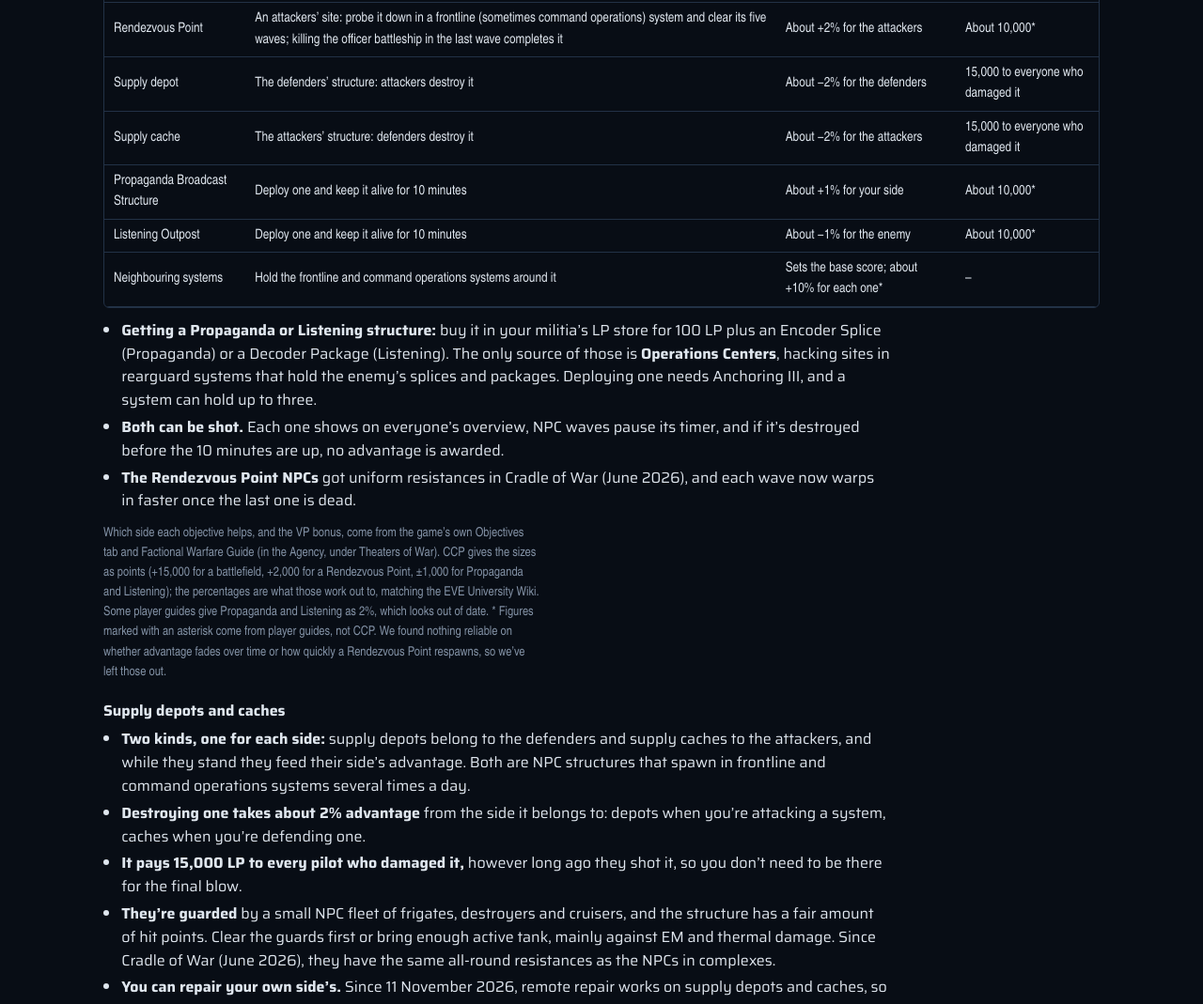
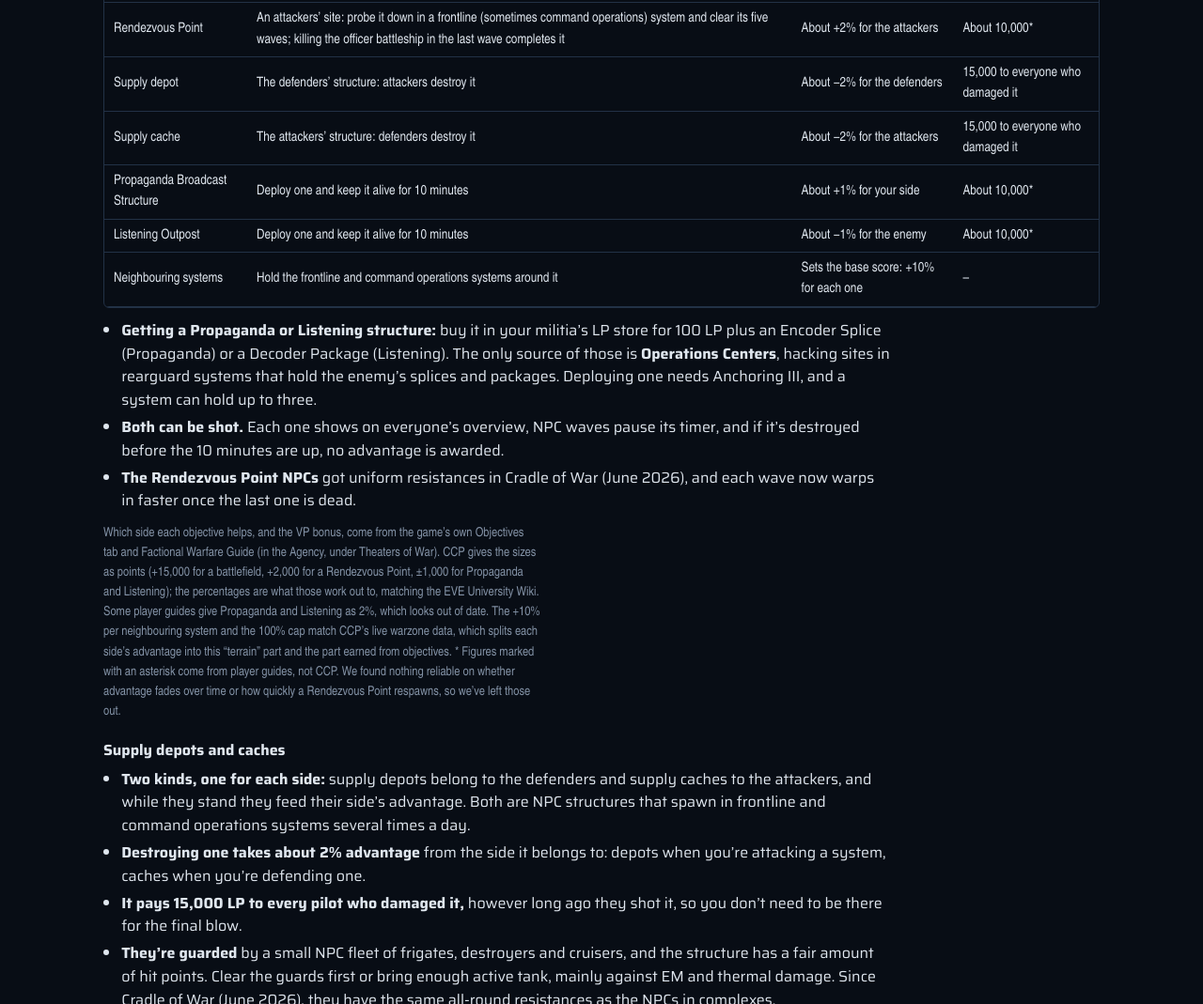
Before and after one commit to LCahst/quiet-space, a plain HTML site: page fw-guide.html in a window 1280 px wide. Shown: the part 9943-11012 px from the top of the page at 94% size. Drawn offline with Linux system fonts and the light colour scheme; a web font is replaced by a local one.

Commit message:
FW guide: confirm +10% advantage per neighbouring system and the 100% cap from CCP's live warzone data

```diff
--- a/fw-guide.html
+++ b/fw-guide.html
@@ -387,7 +387,7 @@ table.agents{border-collapse:collapse;width:100%;min-width:520px;font-family:var
   </ul>
 
   <h2 id="supply-caches">Advantage, supply depots and caches</h2>
-  <p>In every frontline and command operations system, each side has an <b>advantage</b> score, and the side ahead gets a victory point bonus equal to the gap. The in-game guide’s example: if the Amarr hold 30% and the Minmatar 10%, every VP the Amarr earn there gets a 20% bonus. Each system starts with a base score from the friendly frontline and command operations systems around it, and the objectives below move it up or down.</p>
+  <p>In every frontline and command operations system, each side has an <b>advantage</b> score, and the side ahead gets a victory point bonus equal to the gap. The in-game guide’s example: if the Amarr hold 30% and the Minmatar 10%, every VP the Amarr earn there gets a 20% bonus. Each system starts with a base score from the friendly frontline and command operations systems around it, and the objectives below move it up or down, up to a maximum of 100%.</p>
   <p>In each system one side is <b>defending</b> (it holds the system) and the other is <b>attacking</b>, and some objectives only help one of them. To see the scores, open <b>Theaters of War</b>: the <b>Warzone Details</b> tab lists every system’s advantage, and selecting a system shows its advantage tracker.</p>
   <div class="tablewrap">
     <table class="agents">
@@ -399,7 +399,7 @@ table.agents{border-collapse:collapse;width:100%;min-width:520px;font-family:var
         <tr><td>Supply cache</td><td>The attackers’ structure: defenders destroy it</td><td>About −2% for the attackers</td><td>15,000 to everyone who damaged it</td></tr>
         <tr><td>Propaganda Broadcast Structure</td><td>Deploy one and keep it alive for 10 minutes</td><td>About +1% for your side</td><td>About 10,000*</td></tr>
         <tr><td>Listening Outpost</td><td>Deploy one and keep it alive for 10 minutes</td><td>About −1% for the enemy</td><td>About 10,000*</td></tr>
-        <tr><td>Neighbouring systems</td><td>Hold the frontline and command operations systems around it</td><td>Sets the base score; about +10% for each one*</td><td>–</td></tr>
+        <tr><td>Neighbouring systems</td><td>Hold the frontline and command operations systems around it</td><td>Sets the base score: +10% for each one</td><td>–</td></tr>
       </tbody>
     </table>
   </div>
@@ -408,7 +408,7 @@ table.agents{border-collapse:collapse;width:100%;min-width:520px;font-family:var
     <li><b>Both can be shot.</b> Each one shows on everyone’s overview, NPC waves pause its timer, and if it’s destroyed before the 10 minutes are up, no advantage is awarded.</li>
     <li><b>The Rendezvous Point NPCs</b> got uniform resistances in Cradle of War (June 2026), and each wave now warps in faster once the last one is dead.</li>
   </ul>
-  <p class="legend">Which side each objective helps, and the VP bonus, come from the game’s own Objectives tab and Factional Warfare Guide (in the Agency, under Theaters of War). CCP gives the sizes as points (+15,000 for a battlefield, +2,000 for a Rendezvous Point, ±1,000 for Propaganda and Listening); the percentages are what those work out to, matching the EVE University Wiki. Some player guides give Propaganda and Listening as 2%, which looks out of date. * Figures marked with an asterisk come from player guides, not CCP. We found nothing reliable on whether advantage fades over time or how quickly a Rendezvous Point respawns, so we’ve left those out.</p>
+  <p class="legend">Which side each objective helps, and the VP bonus, come from the game’s own Objectives tab and Factional Warfare Guide (in the Agency, under Theaters of War). CCP gives the sizes as points (+15,000 for a battlefield, +2,000 for a Rendezvous Point, ±1,000 for Propaganda and Listening); the percentages are what those work out to, matching the EVE University Wiki. Some player guides give Propaganda and Listening as 2%, which looks out of date. The +10% per neighbouring system and the 100% cap match CCP’s live warzone data, which splits each side’s advantage into this “terrain” part and the part earned from objectives. * Figures marked with an asterisk come from player guides, not CCP. We found nothing reliable on whether advantage fades over time or how quickly a Rendezvous Point respawns, so we’ve left those out.</p>
   <h3>Supply depots and caches</h3>
   <ul class="points">
     <li><b>Two kinds, one for each side:</b> supply depots belong to the defenders and supply caches to the attackers, and while they stand they feed their side’s advantage. Both are NPC structures that spawn in frontline and command operations systems several times a day.</li>
```
